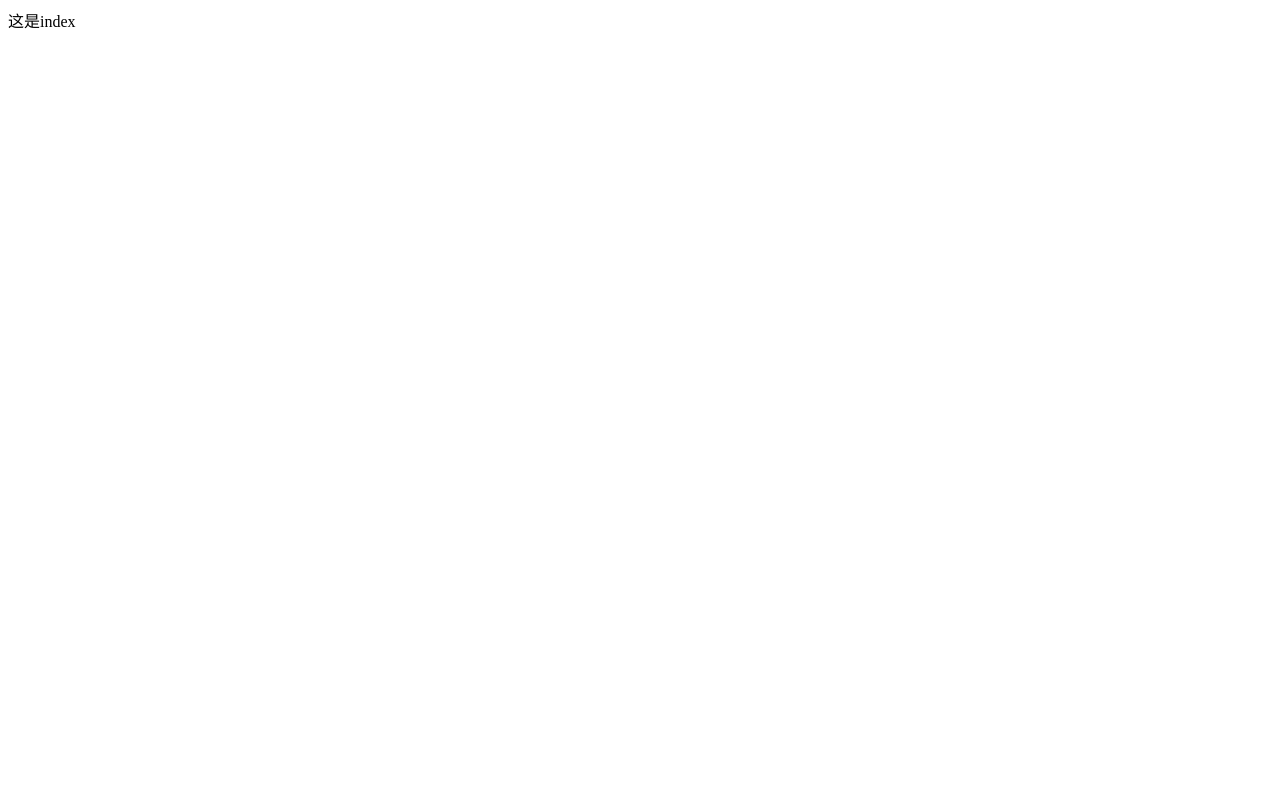
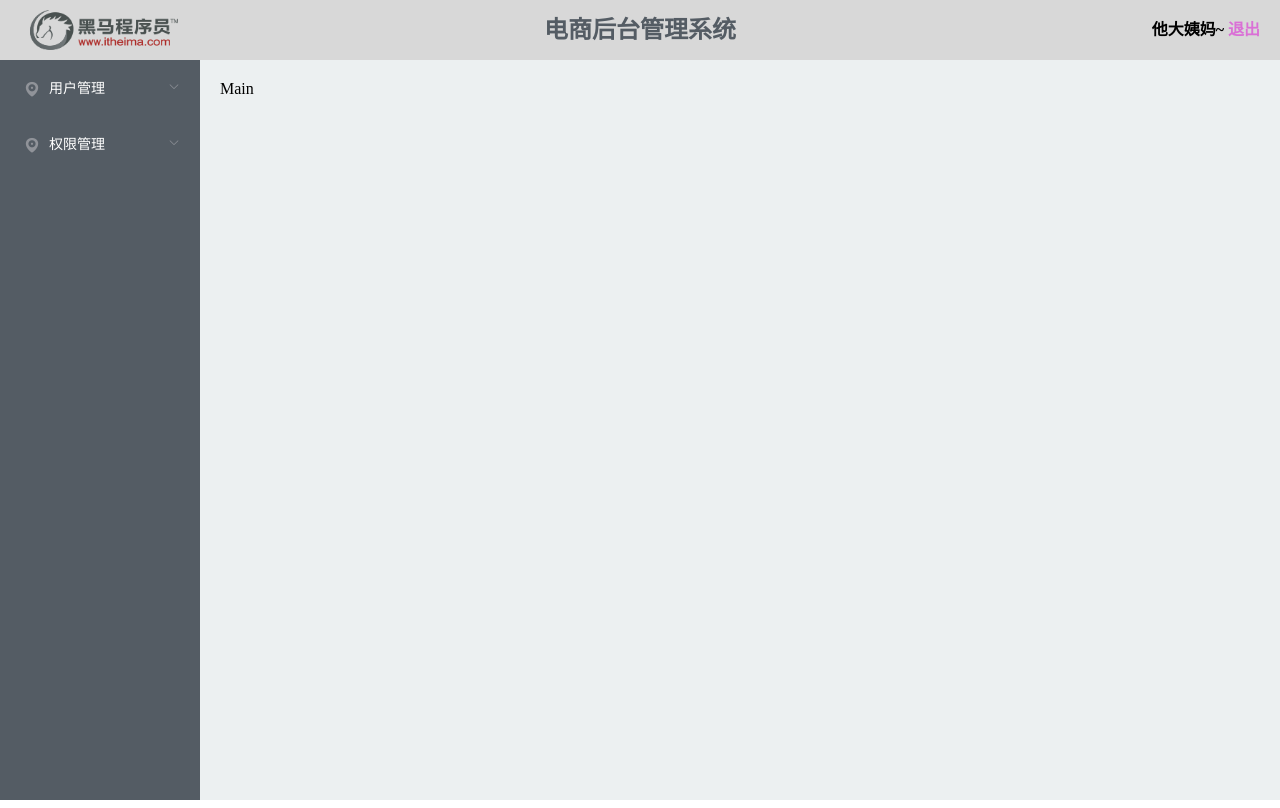
Before and after one commit to Mr-Charon/shop_admin_wei, a Vue app: page /login#/index in a window 1280 px wide. Built offline with nearby package versions, Linux system fonts and the light colour scheme; sample sign-in values are in the browser's storage.

Commit message:
index的完成

```diff
--- a/src/App.vue
+++ b/src/App.vue
@@ -5,6 +5,10 @@
 </template>
 
 <style lang="scss">
+  *{
+    margin: 0;
+    padding: 0;
+  }
   body,html,#app{
     width: 100%;
     height: 100%;
--- a/src/components/Index.vue
+++ b/src/components/Index.vue
@@ -1,13 +1,126 @@
 <template>
-  <div>这是index</div>
+  <!-- <div>这是index</div> -->
+  <!-- <div class="index">  -->
+    <el-container class="index">
+      <el-header>
+        <!-- Header -->
+        <div class="logo">
+          <img src="../assets/logo1.png" alt="">
+        </div>
+        <div class="title">
+          <h1>电商后台管理系统</h1>
+        </div>
+        <div class="logoout">
+          他大姨妈~
+          <a href="javascript:;" @click="logout">退出</a>
+        </div>
+      </el-header>
+      <el-container>
+        <el-aside width="200px">
+          <el-menu
+
+      router
+      unique-opened
+      background-color="#545c64"
+      text-color="#fff"
+      active-text-color="#ffd04b">
+       <el-submenu index="1">
+            <!-- 标题 -->
+            <template v-slot:title>
+              <i class="el-icon-location"></i>
+              <span>用户管理</span>
+            </template>
+            <!-- 解析时, 会将配置的路径, 当成绝对路径使用, 写的是users => /users -->
+            <el-menu-item index="users">
+              <i class="el-icon-menu"></i>
+              <span slot="title">用户列表</span>
+            </el-menu-item>
+          </el-submenu>
+    <el-submenu index="2">
+            <!-- 标题 -->
+            <template v-slot:title>
+              <i class="el-icon-location"></i>
+              <span>权限管理</span>
+            </template>
+            <!-- 解析时, 会将配置的路径, 当成绝对路径使用, 写的是users => /users -->
+            <el-menu-item index="roles">
+              <i class="el-icon-menu"></i>
+              <span slot="title">角色列表</span>
+            </el-menu-item>
+            <el-menu-item index="rights">
+              <i class="el-icon-menu"></i>
+              <span slot="title">权限列表</span>
+            </el-menu-item>
+          </el-submenu>
+      </el-menu>
+
+    </el-aside>
+        <el-main>Main</el-main>
+      </el-container>
+</el-container>
+  <!-- </div> -->
 </template>
 
 <script>
 export default {
-
+  methods: {
+    logout () {
+      this.$confirm('确定退出该系统么?', '提示', {
+        type: 'warning'
+      }).then(() => {
+        // 销毁本地token
+        localStorage.removeItem('token')
+        console.log(localStorage.getItem('token'))
+        this.$router.push('/login')
+      }).catch((e) => {
+        console.log(e)
+      })
+    }
+  }
 }
 </script>
 
-<style>
-
+<style lang='scss' scoped>
+  .index{
+    // width: 100%;
+    height: 100%;
+    .el-header{
+      // height: 60px;
+      background-color: #d8d8d8;
+      display: flex;
+      .logo{
+        width: 180px;
+        // margin: 10px;
+        img{
+          height: 40px;
+          margin: 10px;
+        }
+      }
+      .title{
+        flex: 1;
+        text-align: center;
+        line-height: 60px;
+        color: #545c64;
+      }
+      .logoout{
+        width: 180px;
+        line-height: 60px;
+        text-align: right;
+        font-weight: 700;
+        a{
+          color: orchid;
+          text-decoration: none;
+        }
+      }
+    }
+    .el-aside {
+      background-color:#545c64 ;
+      .el-menu{
+        border: 0px solid #000;
+      }
+    }
+     .el-main {
+    background-color: #ecf0f1;
+  }
+  }
 </style>
--- a/src/components/Login.vue
+++ b/src/components/Login.vue
@@ -65,17 +65,18 @@ export default {
         // })
         // 简写形式
         axios.post('http://localhost:8888/api/private/v1/login', this.form).then(res => {
-          const { meta } = res.data
+          const { meta, data } = res.data
           if (meta.status === 200) {
-            console.log(meta.msg)
+            console.log(res)
             // 消失提示框
             this.$message({
               type: 'success',
               message: meta.msg,
               duration: 1000
             })
+            localStorage.setItem('token', data.token)
             // 跳转到index
-            this.$router.push({ name: 'index' })
+            this.$router.push('/index')
           } else {
             console.log(meta.msg)
             this.$message.error(meta.msg)
@@ -87,7 +88,7 @@ export default {
 }
 </script>
 
-<style lang='scss'>
+<style lang='scss' scoped>
  .login{
    width: 100%;
    height: 100%;
--- a/src/router/index.js
+++ b/src/router/index.js
@@ -2,8 +2,13 @@ import Vue from 'vue'
 import VueRouter from 'vue-router'
 import Login from '../components/Login.vue'
 import Index from '../components/Index.vue'
+
 Vue.use(VueRouter)
 
+// const originalPush = VueRouter.prototype.push
+// VueRouter.prototype.push = function push (location) {
+//   return originalPush.call(this, location).catch(err => err)
+// }
 const routes = [
   {
     path: '/login',
@@ -12,7 +17,6 @@ const routes = [
   },
   {
     path: '/',
-    name: 'index',
     redirect: '/index'
   },
   {
@@ -29,6 +33,8 @@ const router = new VueRouter({
 // to:到哪去
 // next()放行-->如果去登录放行；其他情况拦截到登录页
 router.beforeEach((to, from, next) => {
+  // console.log(localStorage.getItem('token'))
+  // next()
   const token = localStorage.getItem('token')
   if (to.path === '/login' || token) {
     next()
```
Also changed, not shown: src/assets/logo1.png (added).
